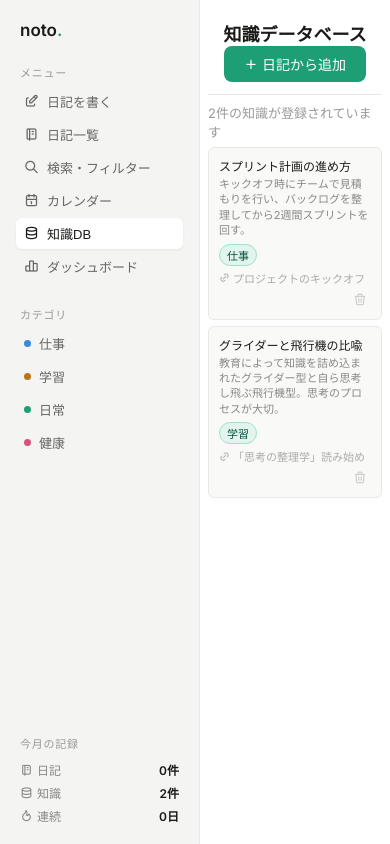
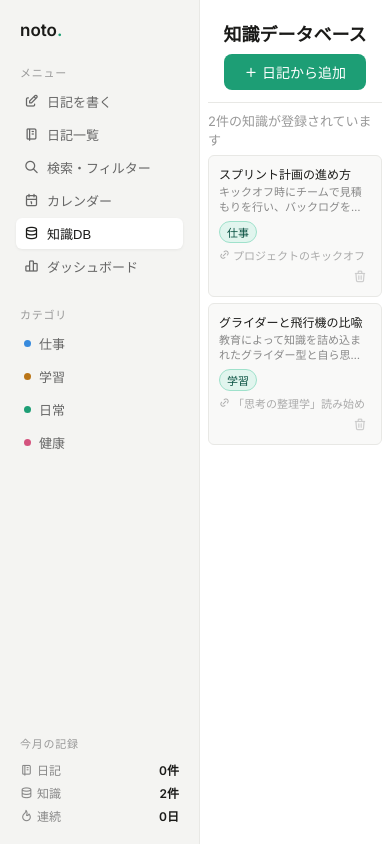
Before and after one commit to Shirayaki/noto-diary-app, a React (Create React App) app: page / in a window 390 px wide. Both pictures are taken after a click on the button "知識DB". Built offline with nearby package versions, Linux system fonts and the light colour scheme.

Commit message:
KBPage.cssを更新

```diff
--- a/src/pages/KBPage.css
+++ b/src/pages/KBPage.css
@@ -1,4 +1,82 @@
-.kb-page { display: flex; flex-direction: column; flex: 1; overflow: hidden; }
+/* スマートフォン対応 */
+@media (max-width: 768px) {
+  .kb-list {
+    padding: 1rem 0.75rem;
+    gap: 8px;
+  }
+
+  .kb-item {
+    padding: 11px 12px;
+    border-radius: 8px;
+  }
+
+  .kb-item-title {
+    font-size: 13px;
+    margin-bottom: 4px;
+  }
+
+  .kb-item-body {
+    font-size: 12px;
+    line-height: 1.5;
+  }
+
+  .kb-item-footer {
+    margin-top: 6px;
+    gap: 6px;
+  }
+}
+
+@media (max-width: 480px) {
+  .kb-page {
+    padding: 0.5rem;
+  }
+
+  .kb-topbar {
+    padding: 0.75rem 0.5rem;
+    gap: 8px;
+    flex-direction: column;
+  }
+
+  .kb-list {
+    padding: 0.5rem 0;
+    gap: 6px;
+  }
+
+  .kb-item {
+    background: #f9f9f8;
+    border: 1px solid #e8e8e5;
+    border-radius: 6px;
+    padding: 9px 10px;
+  }
+
+  .kb-item-title {
+    font-size: 12px;
+    font-weight: 500;
+    margin-bottom: 3px;
+  }
+
+  .kb-item-body {
+    font-size: 11px;
+    color: #888;
+    line-height: 1.4;
+    display: -webkit-box;
+    -webkit-line-clamp: 2;
+    -webkit-box-orient: vertical;
+    overflow: hidden;
+  }
+
+  .kb-item-footer {
+    display: flex;
+    align-items: center;
+    margin-top: 5px;
+    gap: 4px;
+    flex-wrap: wrap;
+  }
+
+  .kb-item-link {
+    font-size: 10px;
+  }
+}.kb-page { display: flex; flex-direction: column; flex: 1; overflow: hidden; }
 .kb-topbar { display: flex; align-items: center; justify-content: space-between; padding: .875rem 1.25rem; border-bottom: 1px solid #e8e8e5; flex-shrink: 0; }
 .kb-list { flex: 1; overflow-y: auto; padding: 1.25rem; display: flex; flex-direction: column; gap: 10px; }
 .kb-meta { font-size: 13px; color: #999; }
```
